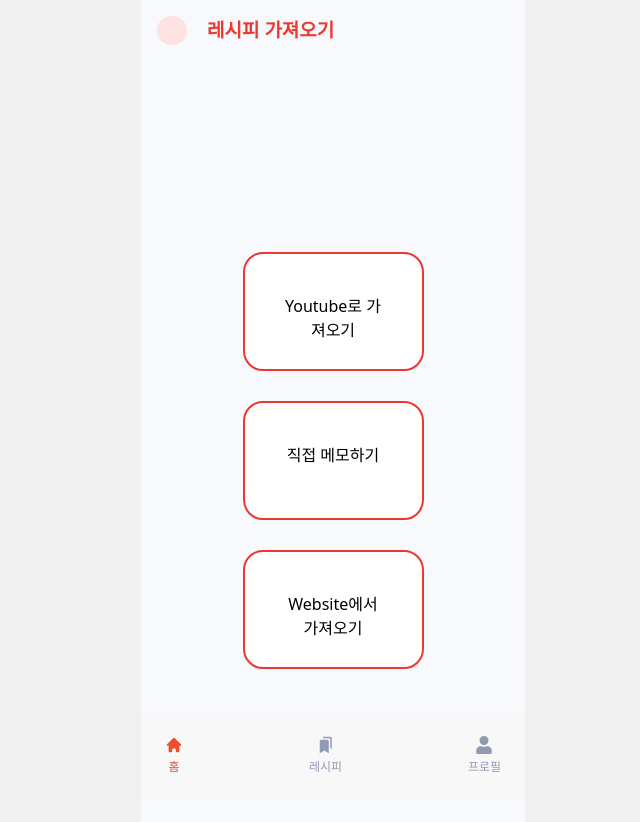
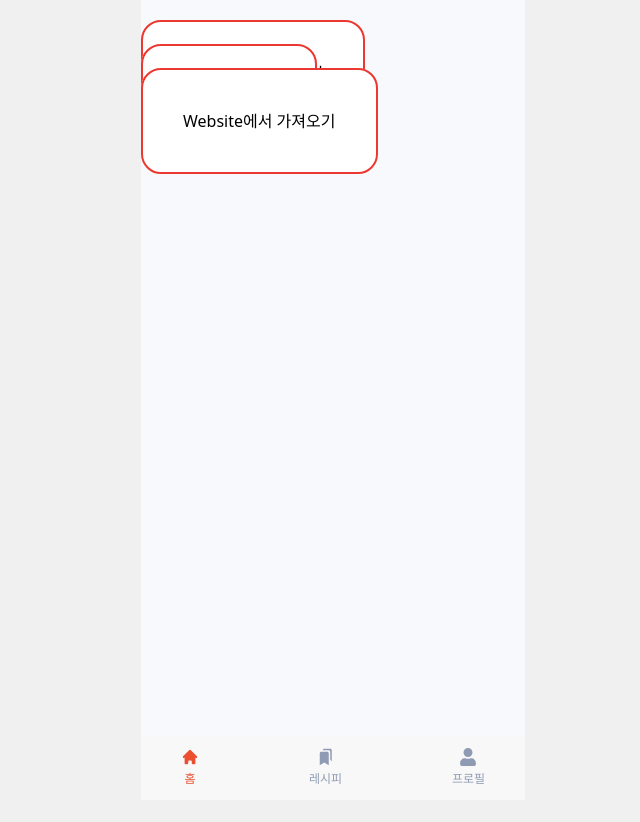
Before and after one commit to kimtaejin3/recipe-app, a React (Vite) app: page / in a window 1280 px wide. Shown: the top 822 px of the page, without its empty margins (307-947 px from the left). After the commit the page ends 800 px from the top, so only its background shows below. Built offline with nearby package versions, Linux system fonts and the light colour scheme.

Commit message:
fix: 하단바 높이 조정

```diff
--- a/src/layout/Layout.tsx
+++ b/src/layout/Layout.tsx
@@ -3,12 +3,13 @@ import { HiHome } from "react-icons/hi";
 import { BiSolidBookmarks } from "react-icons/bi";
 import { FaUser } from "react-icons/fa";
 
+// bg-[#F7F9FC]
 export default function Layout() {
   return (
-    <div className="max-w-sm bg-[#F7F9FC] mx-auto min-h-svh">
+    <div className="max-w-sm bg-[#F7F9FC] mx-auto h-[92vh]">
       <Outlet />
 
-      <ul className=" text-[12px] max-w-sm mx-auto flex justify-between fixed bottom-0 left-0 right-0  p-6 bg-[#f8f8f8]">
+      <ul className="items-center text-[12px] max-w-sm mx-auto flex justify-between fixed bottom-0 left-0 right-0 px-10 bg-[#f8f8f8] h-[8vh]">
         <li>
           <Link to="/">
             <div className="text-[#EB4F30] flex flex-col items-center gap-1">
--- a/src/pages/Home.tsx
+++ b/src/pages/Home.tsx
@@ -3,8 +3,7 @@ import { Link } from "react-router-dom";
 export default function Home() {
   return (
     <div>
-      <div className="flex gap-5 p-4 content-center">
-        <div className="w-[30px]  bg-red-100 rounded-full"></div>
+      <div className="flex gap-5 p-4">
         <h1
           style={{ color: "#EB3830", fontSize: "19px" }}
           className=" font-semibold"
@@ -13,27 +12,27 @@ export default function Home() {
         </h1>
       </div>
 
-      <div className="text-center h-[800px] flex flex-col gap-[30px] justify-center ">
-        <button>
+      <div>
+        <button className="block">
           <Link
             to="/"
-            className="inline-block w-[181px] h-[119px] p-[40px] border-2 border-[#EB3830] rounded-[20px] bg-white"
+            className="w-[181px] h-[119px] p-[40px] border-2 border-[#EB3830] rounded-[20px] bg-white"
           >
             Youtube로 가져오기
           </Link>
         </button>
-        <button>
+        <button className="block">
           <Link
-            to="/"
-            className=" inline-block w-[181px] h-[119px] p-[40px] border-2 border-[#EB3830] rounded-[20px] bg-white"
+            to="/edit"
+            className="w-[181px] h-[119px] p-[40px] border-2 border-[#EB3830] rounded-[20px] bg-white"
           >
             직접 메모하기
           </Link>
         </button>
-        <button>
+        <button className="block">
           <Link
             to="/"
-            className=" inline-block w-[181px] h-[119px] p-[40px] border-2 border-[#EB3830] rounded-[20px] bg-white"
+            className="w-[181px] h-[119px] p-[40px] border-2 border-[#EB3830] rounded-[20px] bg-white"
           >
             Website에서 가져오기
           </Link>
```
